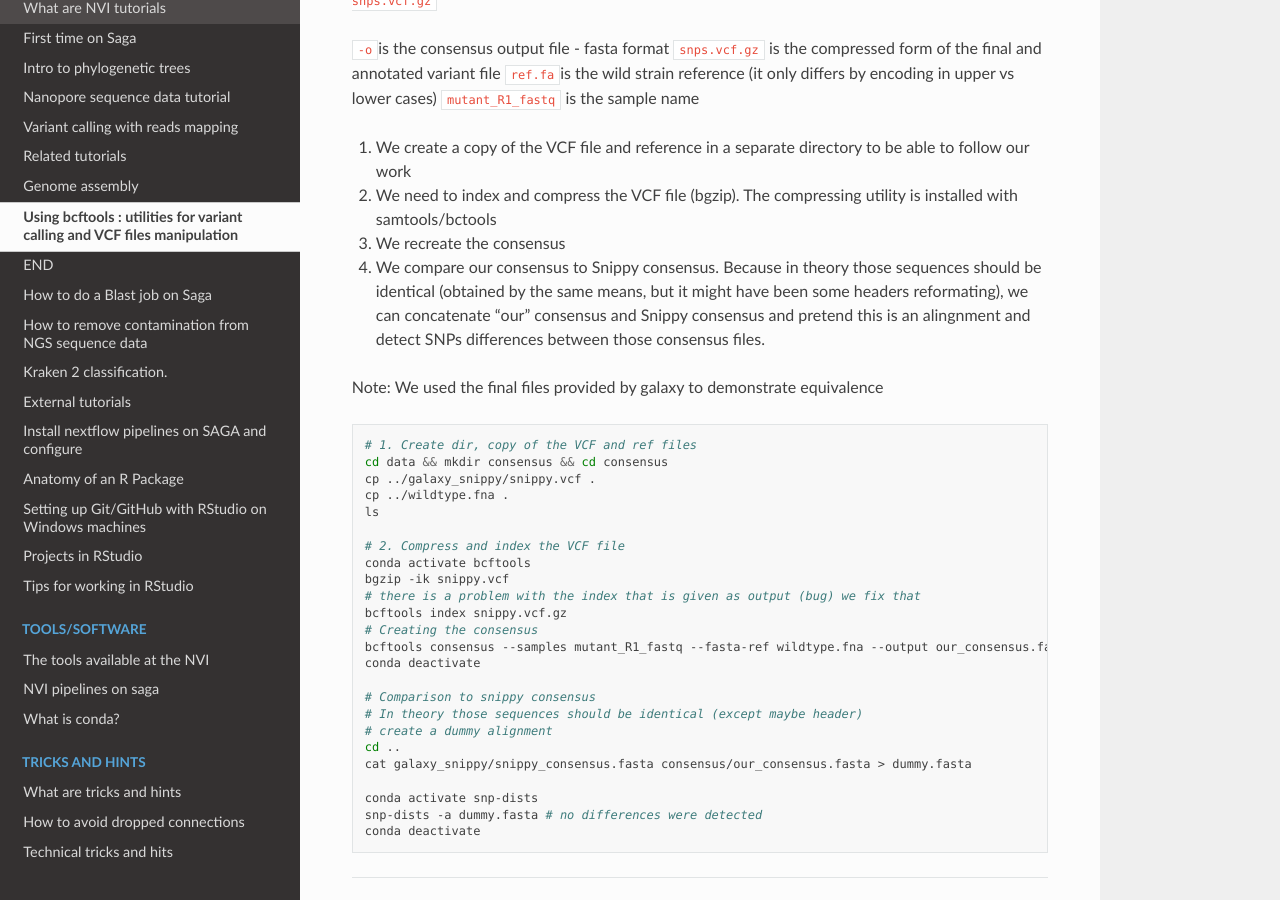
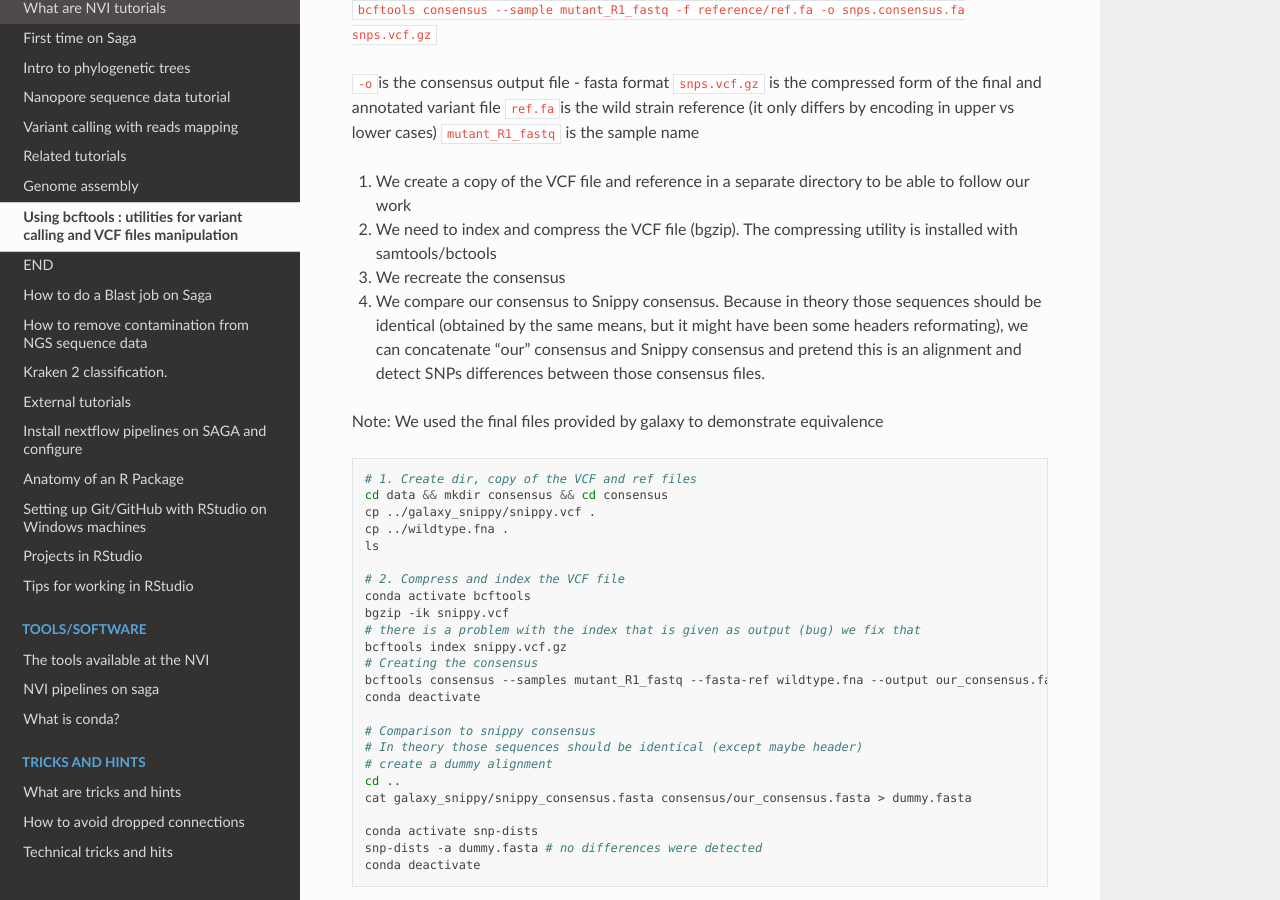
Before and after one commit to NorwegianVeterinaryInstitute/nvi-documentation, a Sphinx documentation site: the page built from docs/source/tutorials/bcftools.md, in a window 1280 px wide and 900 px high, scrolled down 7556 px. Built offline with Sphinx 7.4.7 and the Read the Docs theme 2.0.0, drawn with Linux system fonts in a browser that asks for light colours; pages that are not in the unit, such as notebooks, are missing from menus; some of the changed text lies outside the part shown.

Commit message:
fixed typos/formating

````diff
--- a/docs/source/tutorials/bcftools.md
+++ b/docs/source/tutorials/bcftools.md
@@ -53,6 +53,7 @@
 can help you extract the information you want from your data.
 
 ---
+
 ### Examples of what can you do with bcftools and Samtools
 
 Some examples of what you can do:
@@ -103,6 +106,7 @@
 An important thing to remember is that when we are working with these tools, both the reference genome and the variant file can and should be indexed. The reference genome is indexed using [samtools], while the variant file is indexed using [bcftools].
 
 bcftools / variant manipulation:
+
 - line interesections <!-- This is something to do with combining/cross referencing multiple variant files. We wont use that here : "when performing line intersections, the desire"  -> matching variant position ... -->
 - phasing <!-- linkage - using this information can be usefull to detect errors. We do not use here -->
 - mapQ : The mapping quality - as provided by samtools. [Samtools] mapping quality is computed as such: `−10 log10 Probability {mapping position is wrong}` (phred correspondance) <!-- TODO understand better-->
@@ -148,6 +152,7 @@
 ![This is reproducible !](./bcftools_image1.png)
 
 ---
+
 ### bcftools in SAGA
 
 Activate conda.
@@ -158,7 +163,9 @@
 miniconda
 conda activate bcftools
 
-bcftools --help # Version: 1.19 (using htslib 1.19.1)
+# Version: 1.19 (using htslib 1.19.1)
+bcftools --help
+
 # OR
 bcftools --version
 ```
@@ -168,6 +175,7 @@
 to convert to a more recent format.
 
 To see the list of commands and plugins (aka what you can do with bcf tools do:)
+
 ```bash
 # give you the list of default commands
 bcftools
@@ -176,6 +184,7 @@
 ```
 
 ---
+
 ### Note on bcftools usage
 
 It is possible that you will have to compress input files to be able to work with [bcftools].
@@ -187,6 +196,7 @@
 <!-- also did not use the quality option-->
 
 Variant calling requires **two phases**:
+
 - The first step is the **computation of the likelihood of each genotype** (understand the likelihood that each detected variant is true). This is done with `bcftools mpileup`. This tool will look at the bases in the bam file that have been "stacked" up on each position, and calculate the likelihood of what base should be in each position. The result file will contain both variants and non-variants.
 - The second step is the actuall **call of variants**. This is done with `bcftools call`. This is a filtered and edited version of what comes out of the mpileup program, focusing on where the variants are.
 
@@ -194,6 +204,7 @@
 If the reference is not indexed yet, you need to create an index. This is done with samtools:
 
 > Note: usually you already have an indexed reference from the mapping step.
+
 ```bash
 samtools faidx ../wildtype.fna
 ```
@@ -217,31 +228,35 @@
 -->
 
 Get options used for computation of likelihood:
+
 ```bash
 bcftools mplieup
 ```
 
 **mplieup** options you might want to consider adjusting:
-  - `-d OR --max-depth <YourDepth>` Per default the maximum depth of the pileup that is used is 250. If you have sequenced deeper, adjust this.
-  - `-q, --min-MQ INT` which allows to filter out alignments that have a quality (mapQ) lower than a certain threshold
-  - `-Q, --min-BQ INT` to avoid accounting for bases with a quality lower than a certain threshold
-  - `-r` list OR `-R` file to select certain regions of the reference only. This can eg. allow you
+
+- `-d OR --max-depth <YourDepth>` Per default the maximum depth of the pileup that is used is 250. If you have sequenced deeper, adjust this.
+- `-q, --min-MQ INT` which allows to filter out alignments that have a quality (mapQ) lower than a certain threshold
+- `-Q, --min-BQ INT` to avoid accounting for bases with a quality lower than a certain threshold
+- `-r` list OR `-R` file to select certain regions of the reference only. This can eg. allow you
 to avoid calling variants in repeated regions.  <!-- TODO need eventually to find out how-->
-   - There are options to ajust how the likelihood is computed (we keep those for now as we have little experience, per default Illumina profile is activated)
-   - `--seed INT` allows you to set the seed - this can be usefull if you try to adjust options
+  - There are options to ajust how the likelihood is computed (we keep those for now as we have little experience, per default Illumina profile is activated)
+  - `--seed INT` allows you to set the seed - this can be usefull if you try to adjust options
 - Options used here:
-  - `Ou`output type uncompressed
-  - `f`format of fields. To do specific format for the columns of VCF file (see VCF standard FORMAT column) <!-- I assmume its defaults here as no list is provided-->
+- `Ou`output type uncompressed
+- `f`format of fields. To do specific format for the columns of VCF file (see VCF standard FORMAT column) <!-- I assmume its defaults here as no list is provided-->
 
 > Note that at this stage the likelihood is computed assuming a diploid organism. You will have to adjust
 the filter to organism ploidy during variant calling.
 
 Get options used for variant calling:
+
 ```bash
 bcftools call
 ```
 
 **call** options you might want to consider:
+
 - `-r` list OR `-R` file to select certain regions of the reference only
 - options to adjust usage of the likelihood that was calculated
 - used here:
@@ -255,8 +270,8 @@
 > `-c` _consensus-caller_ model is the originally developped model, while
 `-m`, the _multiallelic-caller_ which is used for rare-variants and multiallelic calling is NOW the default method used in bcftools.
 
+**Example for the tutorial:**
 
-**Example for the tutorial:**
 ```bash
 cd tutorial
 # bcftools mpileup -Ou -f <ref.fasta> <mapped_reads.bam>  "the result of this is piped to:"
@@ -267,17 +282,20 @@
 # OR in one command
 bcftools mpileup -Ou  --max-depth 500 -f ../wildtype.fna ../galaxy_snippy/snippy.bam | bcftools call -mv -Ou --ploidy 1 -o calls.vcf
 ```
+
 Have a look at both the vcf files that are produced here. To make it easier, use `ls -S filename`. As you can see you have a lot of things in the file produced first, and much less in the second.
 
 Find which VCF file format is used and look at the [corresponding format standard](https://samtools.github.io/hts-specs/)
 
 ---
+
 ### What does Snippy uses bcftools for ?
 
 You can have a look at the commands used by [Snippy]
 in the tutorial data`/cluster/projects/nn9305k/tutorial/20240226_bcftools/` subfolder `data/galaxy_snippy/snippy.txt` file.
 
 ---
+
 #### Consensus calling
 
 [Snippy] uses bcftools[^5] to in some ways "merge" the reference and the variants. It basically puts the variants on top of the reference and outputs that. Sometimes this is called a pseudogenome.
@@ -294,7 +312,7 @@
 2. We need to index and compress the VCF file (bgzip). The compressing utility is installed with samtools/bctools
 3. We recreate the consensus
 4. We compare our consensus to Snippy consensus.
-Because in theory those sequences should be identical (obtained by the same means, but it might have been some headers reformating), we can concatenate "our" consensus and Snippy consensus and pretend this is an alingnment and detect SNPs differences between those consensus files.
+Because in theory those sequences should be identical (obtained by the same means, but it might have been some headers reformating), we can concatenate "our" consensus and Snippy consensus and pretend this is an alignment and detect SNPs differences between those consensus files.
 
 Note: We used the final files provided by galaxy to demonstrate equivalence
 
@@ -324,7 +342,9 @@
 snp-dists -a dummy.fasta # no differences were detected
 conda deactivate
 ```
+
 ---
+
 #### Variant filtering
 
 Why filter variants, an example of variants being filtered out because of lack of depth in the pileup.
@@ -338,6 +358,7 @@
 Note: The final annotated variant[^4] are provided in `data/galaxy_snippy/snippy_zip/mutant_R1_fastq/snps.vcf`.
 > Note: This last one is equivalent to the one exported as `data/galaxy_snippy/snippy.vcf`.
 > You can test this using `diff file1 file 2`
+
 ```bash
 cd data
 diff galaxy_snippy/snippy_zip/mutant_R1_fastq/snps.vcf galaxy_snippy/snippy.vcf
@@ -385,6 +406,7 @@
 - LEN: the allele length
 - TYPE:  describe the type of variant (snp, del, ins, mnp: several bases changes)
 ...
+
 Some information can be redundant with format
 
 FORMAT : **read specific to vcf file you have, some abbreviations may change**
@@ -405,6 +427,7 @@
 
 **Looking at [Snippy] very long filtering command ...**
 > Note that snippy uses an earlier version of bcftools, this is why the command is sligly different than the command used in our tutorial
+
 ```bash
 bcftools view --include 'FMT/GT="1/1" && QUAL>=100.0 && FMT/DP>=10 && (FMT/AO)/(FMT/DP)>=0.9' snps.raw.vcf  | vt normalize -r reference/ref.fa - | bcftools annotate --remove '^INFO/TYPE,^INFO/DP,^INFO/RO,^INFO/AO,^INFO/AB,^FORMAT/GT,^FORMAT/DP,^FORMAT/RO,^FORMAT/AO,^FORMAT/QR,^FORMAT/QA,^FORMAT/GL' > snps.filt.vcf
 ```
@@ -412,6 +435,7 @@
 - [Snippy] uses advanced variant filtering options: [bcftools] `--include`and `exclude`.
 
 Lets decompose : 1 -> 2 -> 3 -> 4
+
 1. `bcftools view --include 'FMT/GT="1/1" && QUAL>=100.0 && FMT/DP>=10 && (FMT/AO)/(FMT/DP)>=0.9' snps.raw.vcf`
    1. `view` allows to view, filter and subset VCF
    2. GT=1/1 Genotype must be identical (homozygosity) : here is the transfromation from the diploid encoding so it gets valid with halpoids
@@ -447,9 +471,11 @@
 ```
 
 And then we can filter the fields in the vcf file
+
 ```bash
 bcftools annotate --remove '^INFO/TYPE,^INFO/DP,^INFO/RO,^INFO/AO,^INFO/AB,^FORMAT/GT,^FORMAT/DP,^FORMAT/RO,^FORMAT/AO,^FORMAT/QR,^FORMAT/QA,^FORMAT/GL' -Ou -o filter_step3.vcf filter_step2.vcf
 ```
+
 This also add the last command to the VCF file.
 
 Check difference between filtered variant file and our results. The same variants remain.
````
Also changed, not shown: other parts of docs/source/tutorials/bcftools.md (+6 -4 lines).
